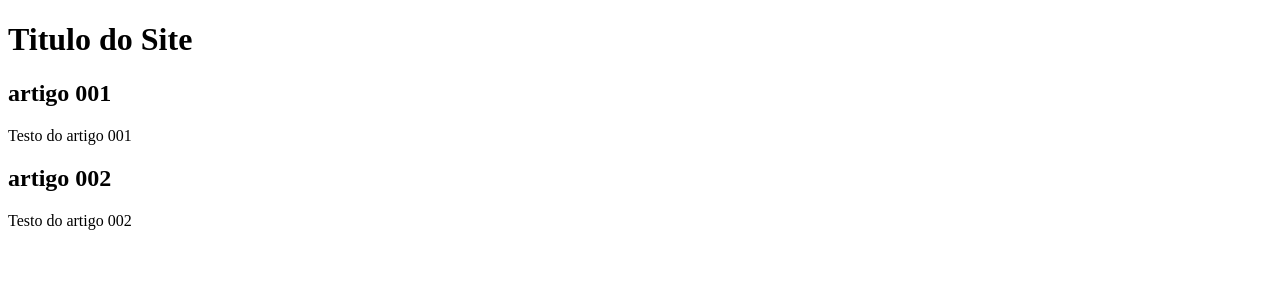
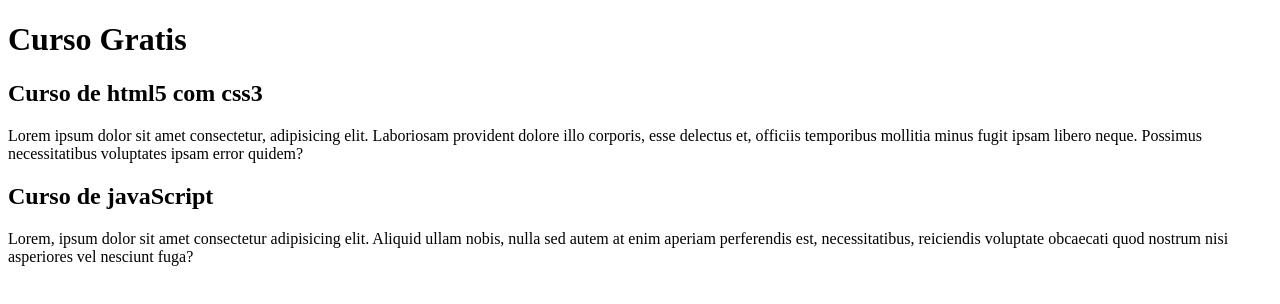
Before and after one commit to grapinee/Proj-Site, a plain HTML site: page index.html in a window 1280 px wide. Drawn offline with Linux system fonts and the light colour scheme.

Commit message:
comecei a escrever o conteudo

```diff
--- a/index.html
+++ b/index.html
@@ -9,15 +9,16 @@
 <body>
     <main>
         <header>
-<h1>Titulo do Site</h1>
+<h1>Curso Gratis</h1>
         </header>
         <article>
-            <h2>artigo 001</h2>
-            <p>Testo do artigo 001</p>
+            <h2>Curso de html5 com css3</h2>
+            <p>Lorem ipsum dolor sit amet consectetur, adipisicing elit. Laboriosam provident dolore illo corporis, esse delectus et, officiis temporibus mollitia minus fugit ipsam libero neque. Possimus necessitatibus voluptates ipsam error quidem?</p>
         </article>
+
         <article>
-            <h2>artigo 002</h2>
-            <p>Testo do artigo 002</p>
+            <h2>Curso de javaScript</h2>
+            <p>Lorem, ipsum dolor sit amet consectetur adipisicing elit. Aliquid ullam nobis, nulla sed autem at enim aperiam perferendis est, necessitatibus, reiciendis voluptate obcaecati quod nostrum nisi asperiores vel nesciunt fuga?</p>
         </article>
     </main>
 </body>
```
